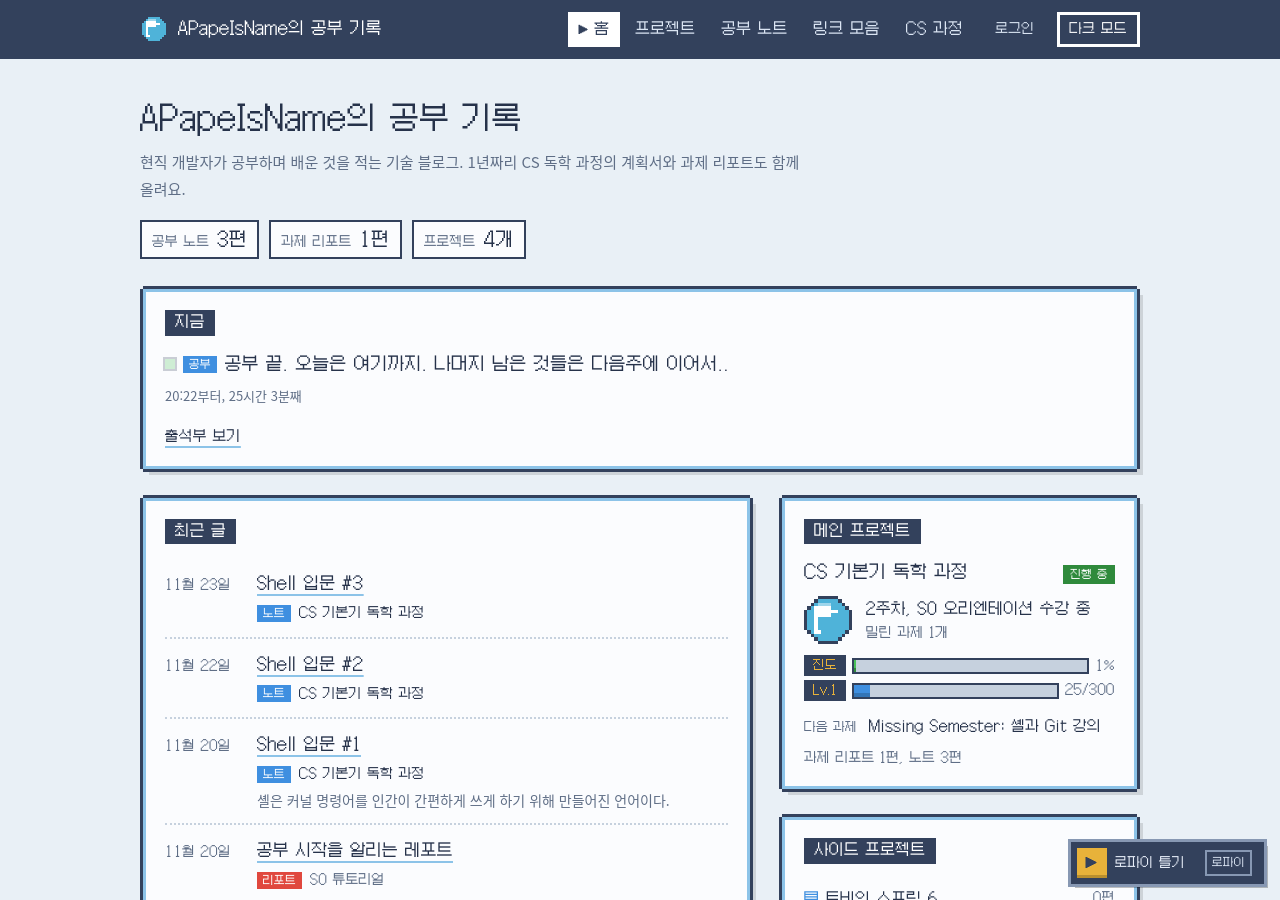
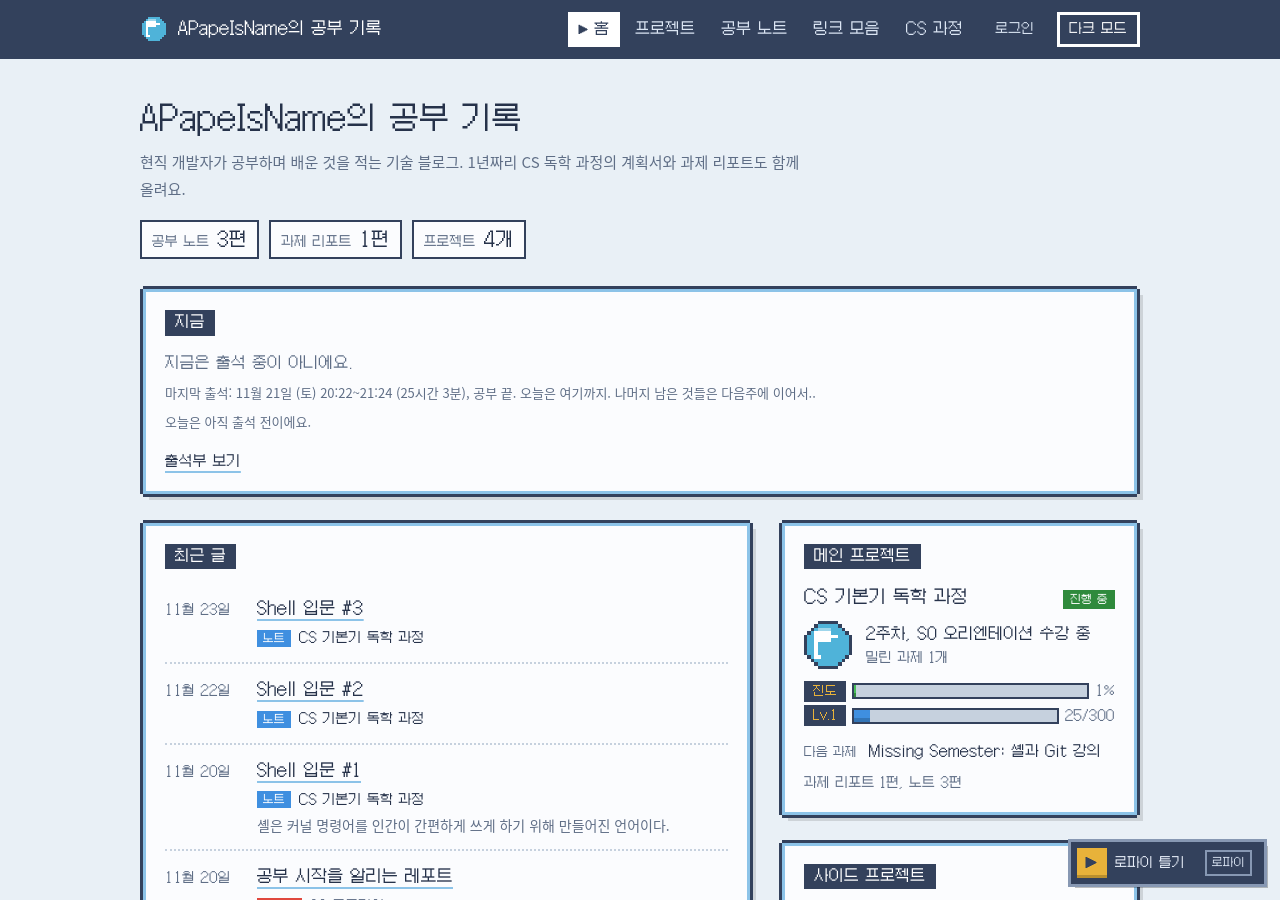
Before and after one commit to APapeIsName/APapeIsName.github.io, a Jekyll site: the page built from index.html, in a window 1280 px wide and 900 px high. Built offline with Jekyll 4.4.1, drawn with Linux system fonts in a browser that asks for light colours; part of the change alters nothing that is shown.

Commit message:
상황 종료

```diff
--- a/_data/checkins.yml
+++ b/_data/checkins.yml
@@ -10,3 +10,4 @@
   kind: 공부
   text: 공부 끝. 오늘은 여기까지. 나머지 남은 것들은 다음주에 이어서..
   start: 2026-11-22T20:22:04+09:00
+  end: 2026-11-23T21:24:40+09:00
```
